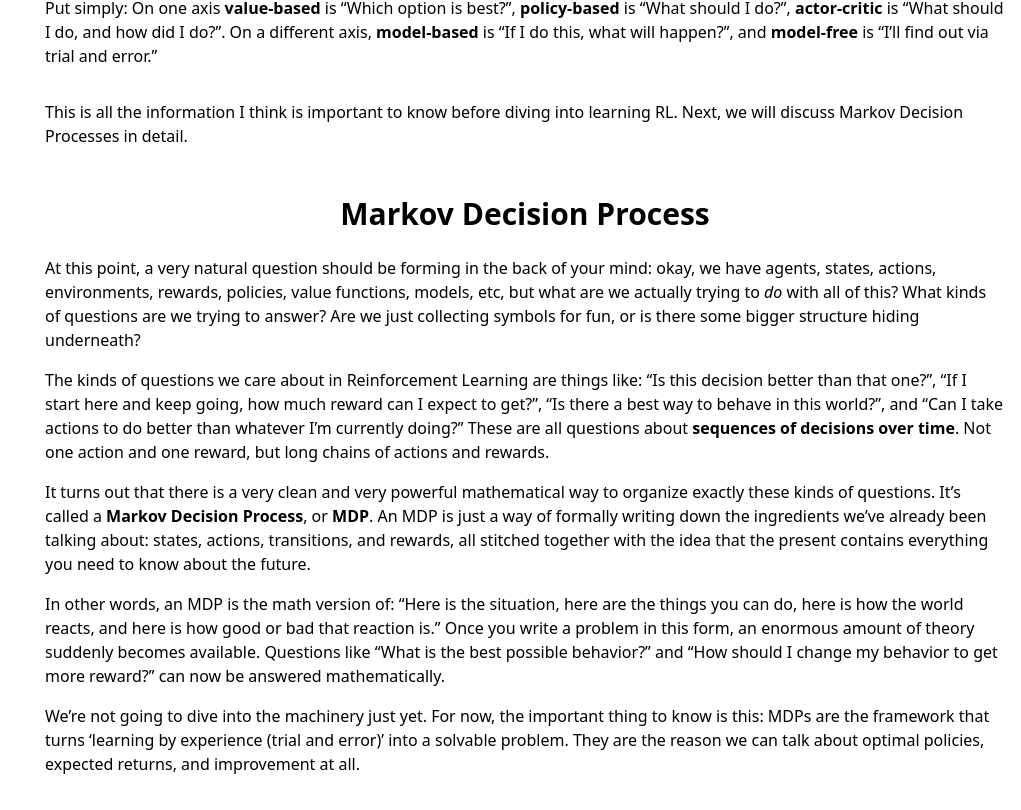
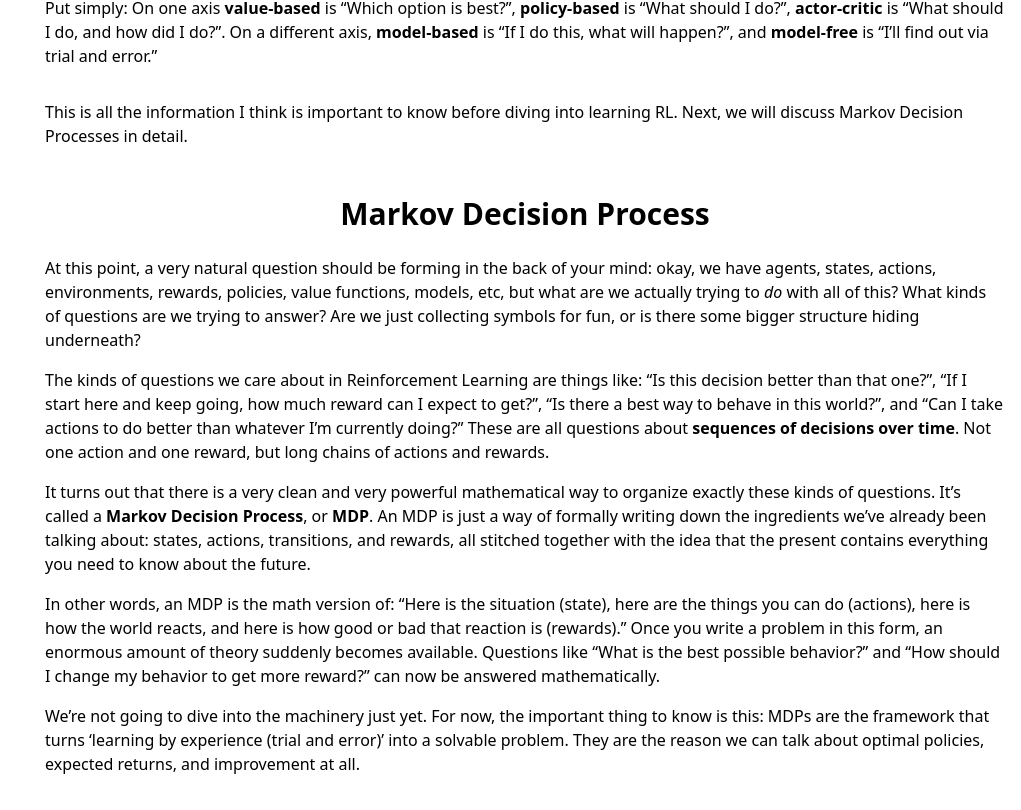
Before and after one commit to WilliamGiammona/learning-ai, a Next.js app: page /reinforcement-learning in a window 1280 px wide. Shown: the part 4643-5453 px from the top of the page, without its empty margins (259-1280 px from the left). Built offline with nearby package versions, Linux system fonts and the light colour scheme.

Commit message:
continuing introduction

```diff
--- a/app/reinforcement-learning/page.tsx
+++ b/app/reinforcement-learning/page.tsx
@@ -551,12 +551,12 @@ export default function ReinforcementLearningPage() {
 
             <p className="mb-4">
               In other words, an MDP is the math version of: “Here is the
-              situation, here are the things you can do, here is how the world
-              reacts, and here is how good or bad that reaction is.” Once you
-              write a problem in this form, an enormous amount of theory
-              suddenly becomes available. Questions like “What is the best
-              possible behavior?” and “How should I change my behavior to get
-              more reward?” can now be answered mathematically.
+              situation (state), here are the things you can do (actions), here
+              is how the world reacts, and here is how good or bad that reaction
+              is (rewards).” Once you write a problem in this form, an enormous
+              amount of theory suddenly becomes available. Questions like “What
+              is the best possible behavior?” and “How should I change my
+              behavior to get more reward?” can now be answered mathematically.
             </p>
 
             <p className="mb-4">
```
